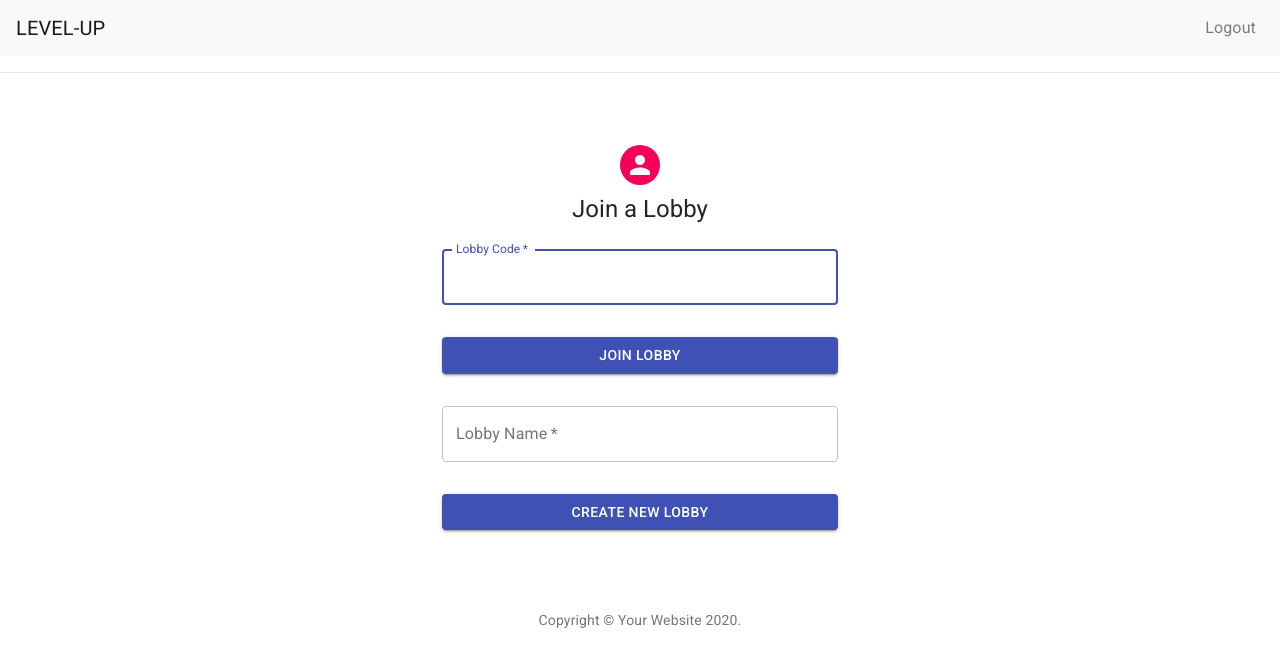
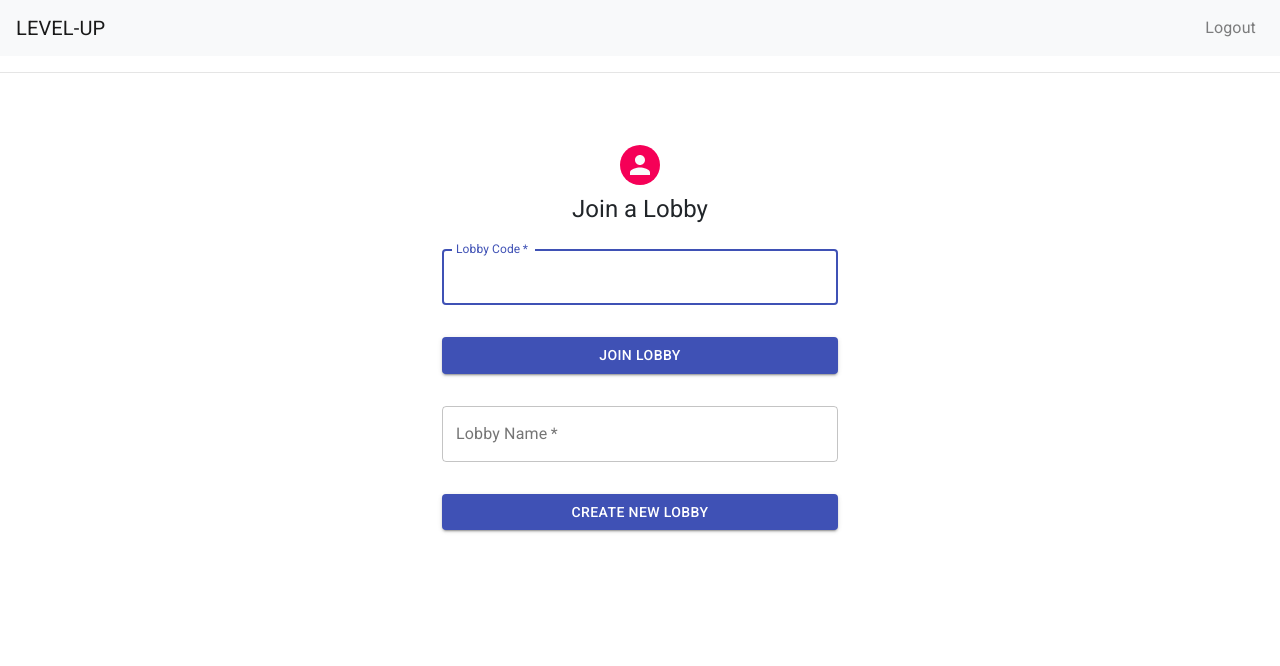
Before and after one commit to begeh/level-up, a React (Create React App) app: page /lobby in a window 1280 px wide. Shown: the top 666 px of the page. Built offline with nearby package versions, Linux system fonts and the light colour scheme.

Commit message:
removed copyright info from lobby page

```diff
--- a/src/App.js
+++ b/src/App.js
@@ -1,4 +1,4 @@
-import React, {Fragment} from 'react';
+import React, { Fragment } from 'react';
 import {
   BrowserRouter as Router,
   Switch,
--- a/src/Lobby.js
+++ b/src/Lobby.js
@@ -3,26 +3,11 @@ import Avatar from '@material-ui/core/Avatar';
 import Button from '@material-ui/core/Button';
 import TextField from '@material-ui/core/TextField';
 import Link from '@material-ui/core/Link';
-import Grid from '@material-ui/core/Grid';
-import Box from '@material-ui/core/Box';
 import Typography from '@material-ui/core/Typography';
 import { makeStyles } from '@material-ui/core/styles';
 import Container from '@material-ui/core/Container';
 
 import NavEmpty from './components/NavEmpty';
-
-function Copyright() {
-  return (
-    <Typography variant="body2" color="textSecondary" align="center">
-      {'Copyright © '}
-      <Link color="inherit" href="https://material-ui.com/">
-        Your Website
-      </Link>{' '}
-      {new Date().getFullYear()}
-      {'.'}
-    </Typography>
-  );
-}
 
 const useStyles = makeStyles(theme => ({
   paper: {
@@ -102,9 +87,6 @@ export default function Lobby() {
           </Button>
         </form>
       </div>
-      <Box mt={8}>
-        <Copyright />
-      </Box>
     </Container>
     </>
   );
```
